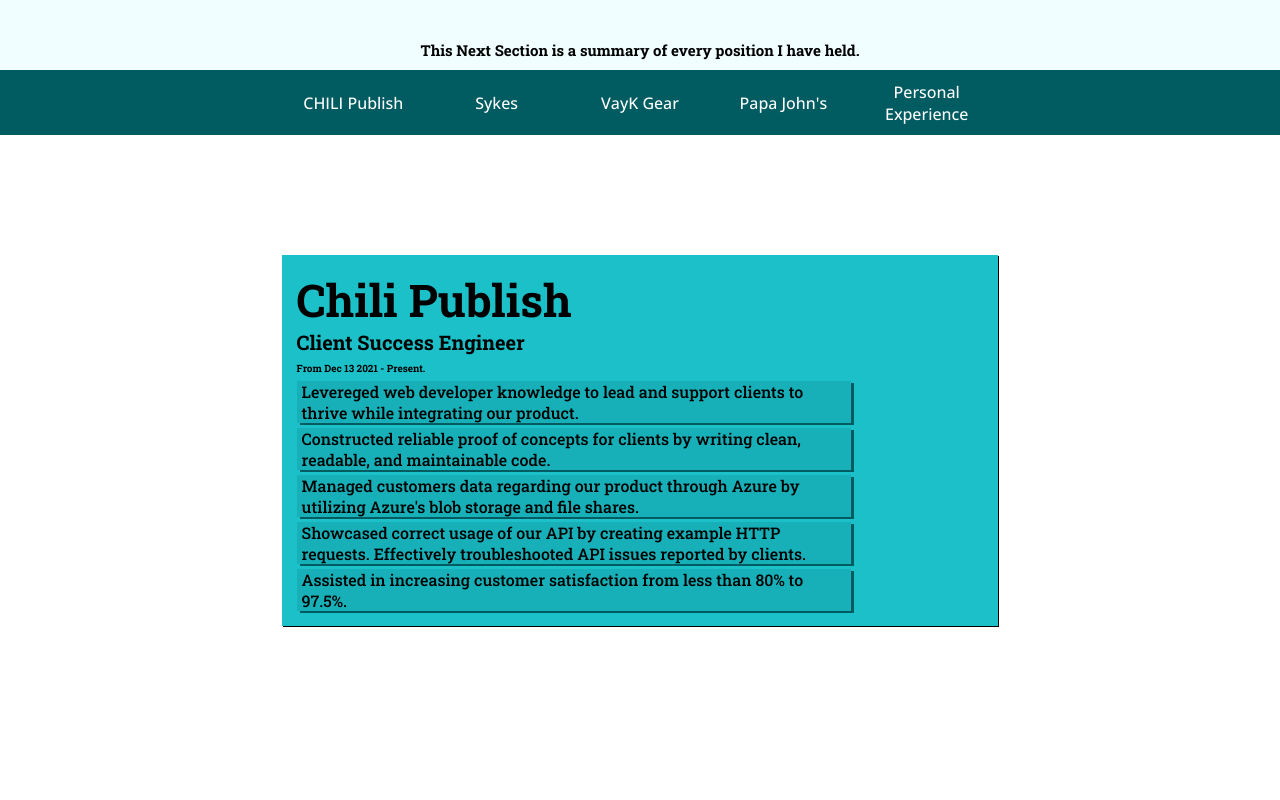
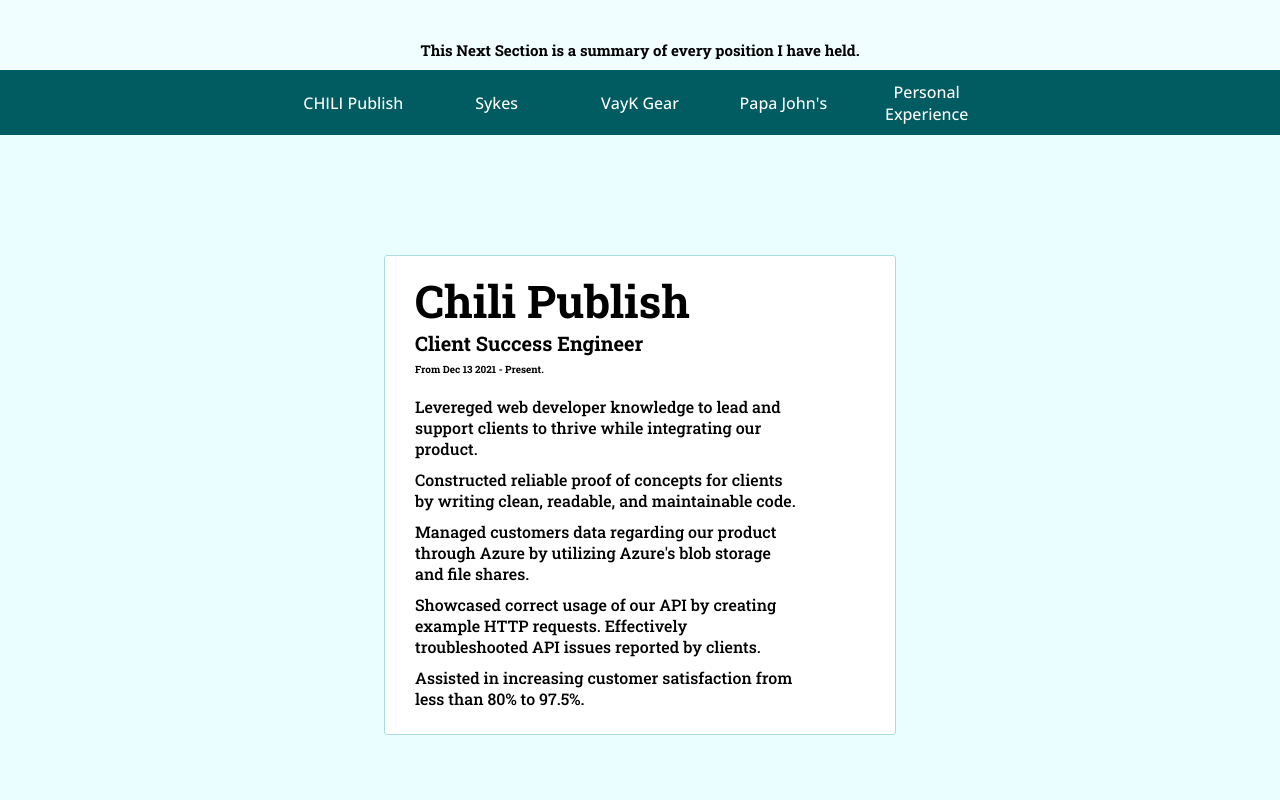
Before and after one commit to michaelbrooks1234/Portfolio4.0, a React (Create React App) app: page / in a window 1280 px wide. Shown: the part 800-1600 px from the top of the page. Built offline with nearby package versions, Linux system fonts and the light colour scheme.

Commit message:
Hello Squirrel

```diff
--- a/src/App.css
+++ b/src/App.css
@@ -457,11 +457,11 @@ body::-webkit-scrollbar {
   width: 100%;
   display: flex;
   justify-content: center;
-  background-color: white;
+  background-color: #ebfeff;
 }
 
 .ExperienceSubContainer {
-  width: var(--content-width);
+  width: 40%;
   text-align: left;
   margin-top: 15vh;
 }
@@ -475,37 +475,40 @@ body::-webkit-scrollbar {
   font-weight: 700;
   margin: 0;
   padding: 0;
+  margin-left: 15px;
 }
 
 .JobRoleTitle {
   font-size: 20px;
   margin: 0;
+  margin-left: 15px;
   padding: 0;
 }
 
 .ExperienceSubSection {
-  background-color: #1bc0c9;
-  box-shadow: 1px 1px 0px black;
+  background-color: white;
+  border-radius: 3px;
+  border: solid 1px #acdcdf;
   padding: 15px;
 }
 
 .JobTimePeriod {
   font-size: 10px;
+  margin-bottom: 20px;
+  margin-left: 15px;
 }
 
 .JobDescription ul {
   margin: 0;
   padding: 0;
   list-style-type: none;
+  justify-content: center;
 }
 
 .JobDescription ul li {
-  background-color: #18b0b8;
   padding-left: 5px;
-  margin-left: 0;
-  margin-top: 5px;
+  margin: 10px;
   max-width: 80%;
   font-family: 'Roboto Slab', serif;
   font-weight: 500;
-  box-shadow: 3px 2px 0px #005c61;
 }
```
